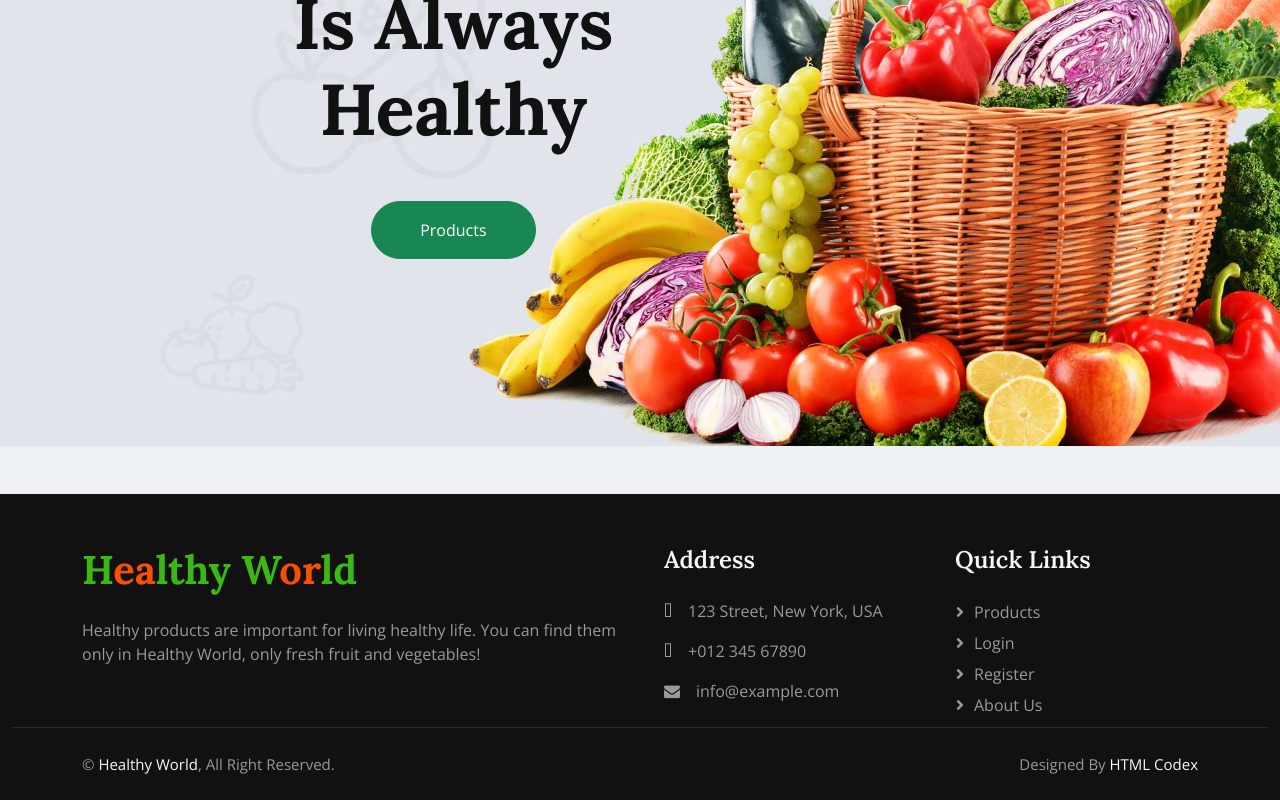
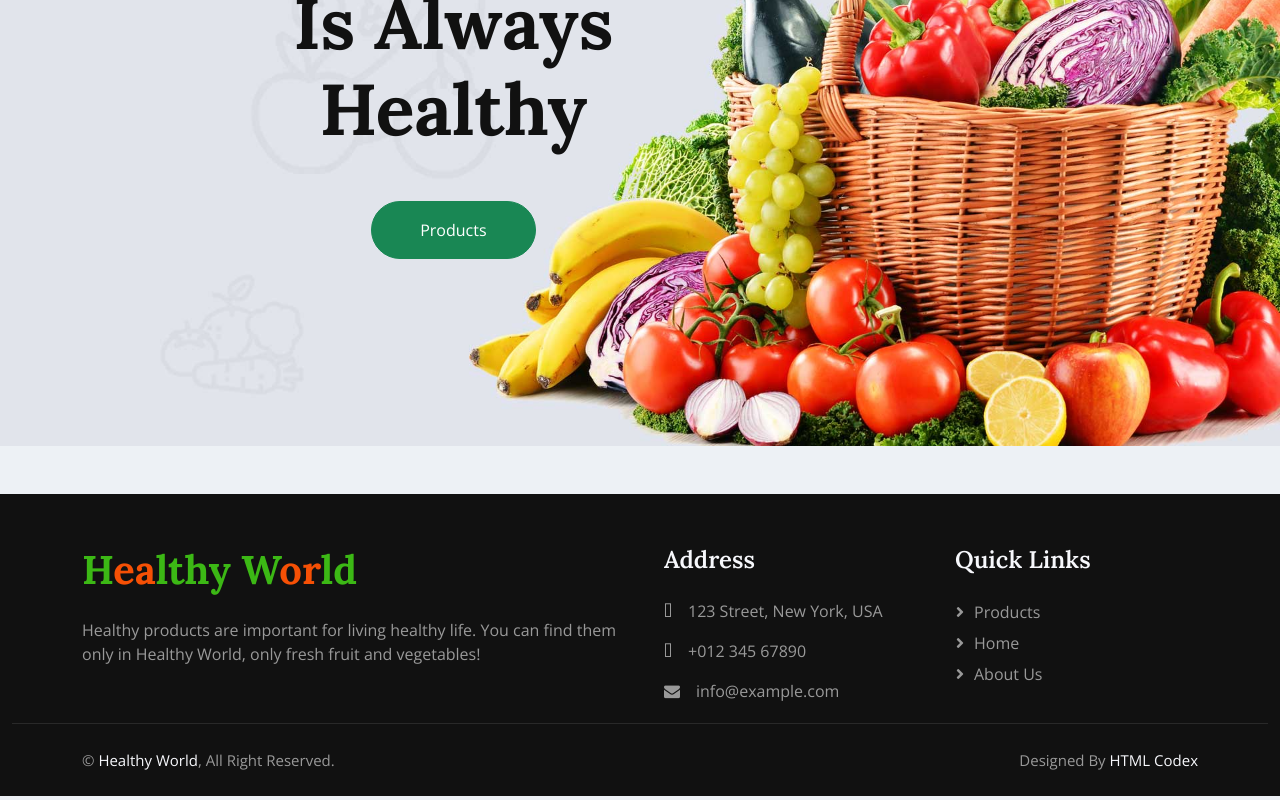
Before and after one commit to vvalev1/Healthy-World, a React (Vite) app in the folder client/: page / in a window 1280 px wide. Shown: the part 274-1074 px from the top of the page. Built offline with nearby package versions, Linux system fonts and the light colour scheme.

Commit message:
changing quick links

```diff
--- a/client/src/components/Footer.jsx
+++ b/client/src/components/Footer.jsx
@@ -20,8 +20,7 @@ export default function Footer() {
                 <div className="col-lg-3 col-md-6">
                     <h4 className="text-light mb-4">Quick Links</h4>
                     <Link className="btn btn-link" to={Path.Products}>Products</Link>
-                    <Link className="btn btn-link" to={Path.Login}>Login</Link>
-                    <Link className="btn btn-link" to={Path.Register}>Register</Link>
+                    <Link className="btn btn-link" to={Path.Home}>Home</Link>
                     <Link className="btn btn-link" to={Path.About}>About Us</Link>
                 </div>
             </div>
```
